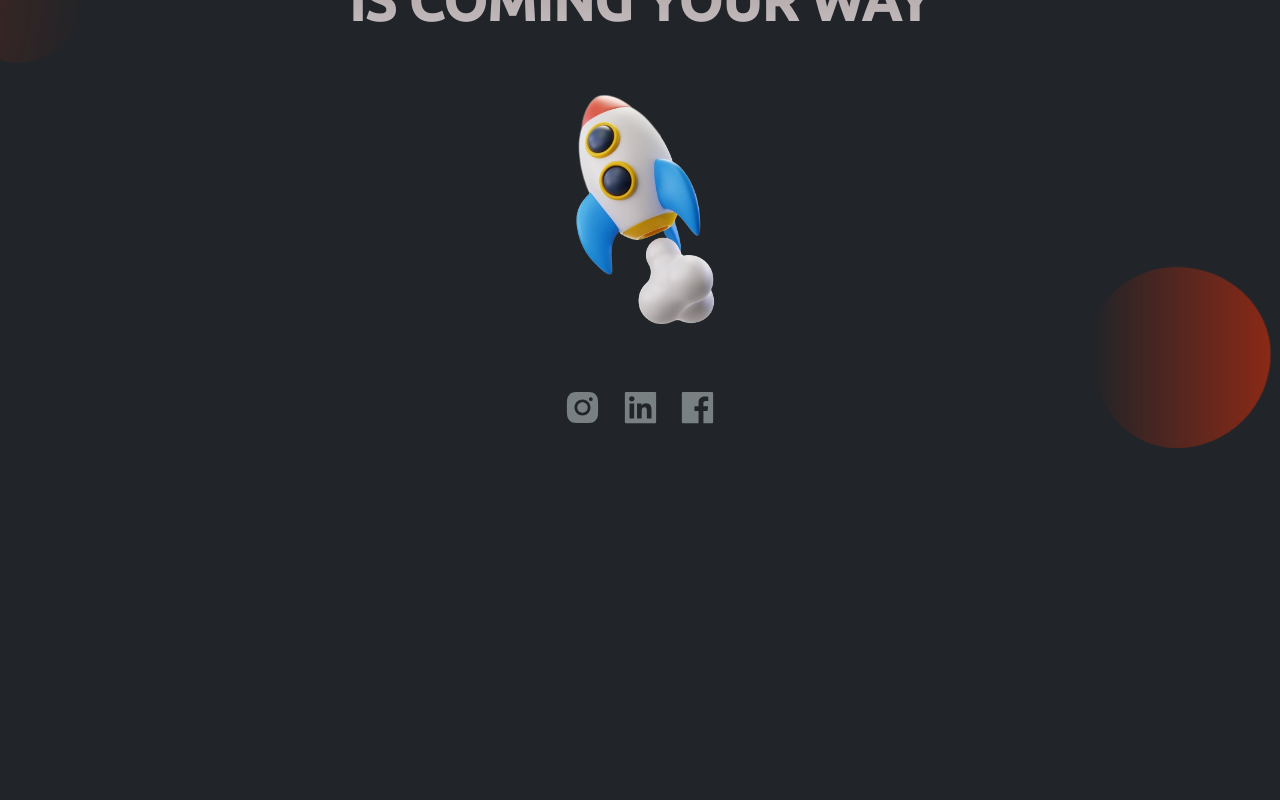
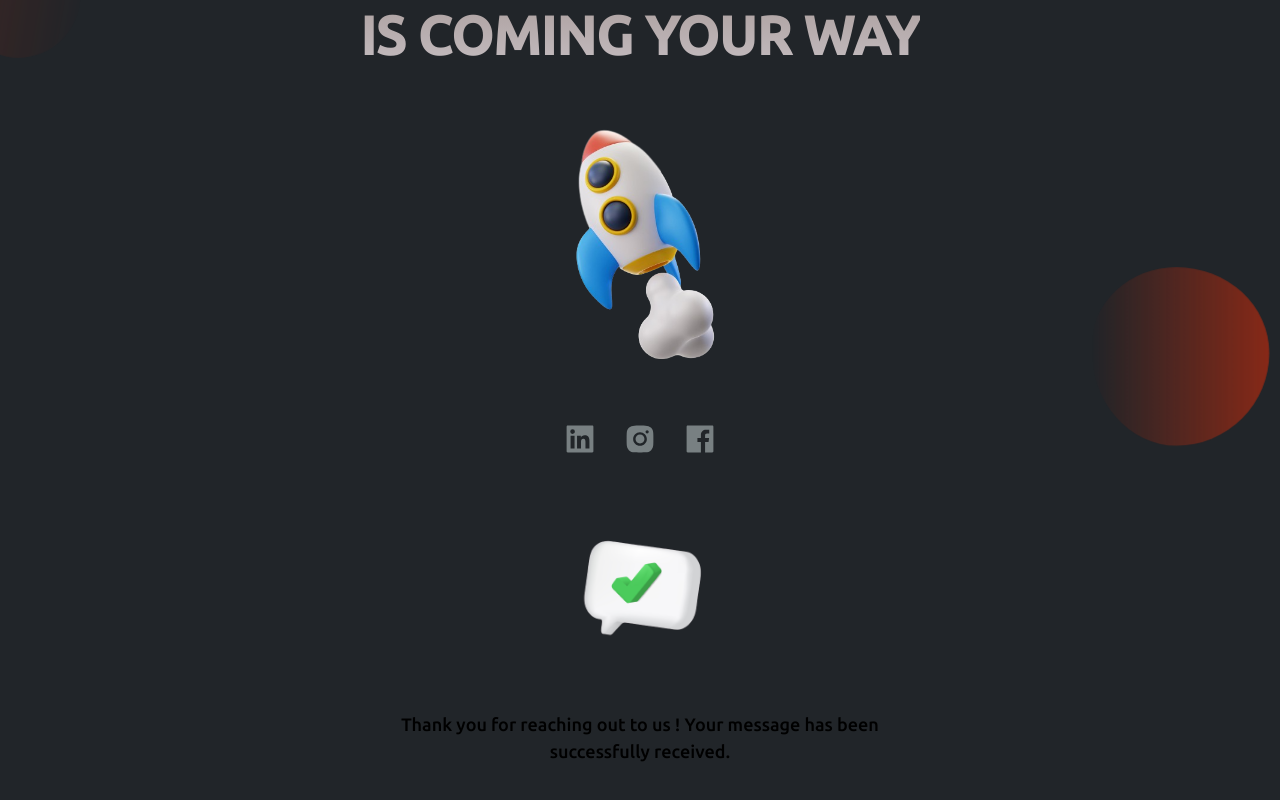
Before and after one commit to Silk-Dev/Silkdev-ComingSoon-Page, a Next.js app: page / in a window 1280 px wide. Shown: the part 269-1069 px from the top of the page. Before the commit the page ends 800 px from the top, so only its background shows below. Built offline with nearby package versions, Linux system fonts and the light colour scheme.

Commit message:
handle submit

```diff
--- a/src/app/components/contact/Contact.tsx
+++ b/src/app/components/contact/Contact.tsx
@@ -1,13 +1,19 @@
 import React from 'react'
 import styles from './contact.module.scss'
 import { InstagramFilled, LinkedinFilled,FacebookFilled } from '@ant-design/icons';
+import Link from 'next/link';
 const Contact = () => {
   return (
     <div className={styles.contact}>
-
-        <InstagramFilled className={styles.iconContainer} style={{ fontSize: '35px'}} />
-        <LinkedinFilled className={styles.iconContainer} style={{ fontSize: '35px' }} />
-        <FacebookFilled className={styles.iconContainer} style={{ fontSize: '35px' }} />
+        <Link href="https://www.linkedin.com/company/silkdev">
+            <LinkedinFilled className={styles.icon}/>
+        </Link>
+        <Link href="https://www.instagram.com/silk.dev/">
+            <InstagramFilled className={styles.icon2} />
+        </Link>
+        <Link href="https://www.facebook.com/silkdevcorp">
+            <FacebookFilled className={styles.icon3} />
+        </Link>
     </div>
   )
 }
--- a/src/app/components/contact/contact.module.scss
+++ b/src/app/components/contact/contact.module.scss
@@ -4,17 +4,18 @@
    display: flex;
    justify-content: space-between;
 }
-.iconContainer {
+.icon, .icon2, .icon3{
     cursor: pointer;
     color:#788082;
     transition: color 0.7s;
+    font-size: 30px;
+}
+.icon:hover {
+    color :#0072b1 ;
   }
-  .iconContainer:nth-child(1):hover {
+ .icon2:hover {
     color: #ca3584;
   }
-  .iconContainer:nth-child(2):hover {
-    color: #0072b1;
-  }
-  .iconContainer:nth-child(3):hover {
+.icon3:hover {
     color: #3b5998
   }
--- a/src/app/components/form/Form.tsx
+++ /dev/null
@@ -1,9 +0,0 @@
-import React from 'react'
-
-const Form = () => {
-  return (
-    <div>Form</div>
-  )
-}
-
-export default Form
--- a/src/app/components/form/form.module.scss
+++ /dev/null
@@ -1 +0,0 @@
-@import url('https://fonts.googleapis.com/css2?family=Poppins:wght@400;500;600&family=Ubuntu:ital,wght@0,500;1,400&display=swap');
--- a/src/app/components/header/Header.tsx
+++ b/src/app/components/header/Header.tsx
@@ -4,7 +4,7 @@ import logo from 'public/img/logo.png'
 const Header = () => {
   return (
     <div>
-      <Image alt='' width={150} height={100} src={logo}/>
+      <Image alt='' width={190} height={120} src={logo}/>
     </div>
   )
 }
--- a/src/app/components/heroSection/heroSection.module.scss
+++ b/src/app/components/heroSection/heroSection.module.scss
@@ -38,7 +38,7 @@
 margin-bottom: 25px;
 text-align: center;
 font-family: 'Ubuntu', sans-serif;
-font-size: 3.5rem;
+font-size: 4.2vw;
 font-style: normal;
 font-weight: 700;
 line-height: 142.023%;
--- /dev/null
+++ b/src/app/components/subMsg/SubMsg.tsx
@@ -0,0 +1,29 @@
+"use client";
+import React,{ useState} from 'react'
+import Image from 'next/image'
+import styles from './subMsg.module.scss'
+import seccess from '/public/img/success.png'
+import error from '/public/img/error.png'
+const SubMsg = () => {
+    const [isError,setError] = useState(false)
+  return (
+    <div className={styles.container} >
+        {!isError &&
+        <div className={styles.content}>
+        <Image width={220} height={100} alt='' src={seccess}/>
+        <p className={styles.textMsg}>Thank you for reaching out to us !
+           Your message has been successfully received.
+        </p>
+        </div>}
+        {isError &&
+        <div className={styles.content}>
+        <Image width={220} height={100} alt='' src={error}/>
+        <p className={styles.textMsg}>Oups !, it seems there was an issue with submitting your message
+Our team has been notified and is actively working to resolve this issue.
+        </p>
+        </div>}
+    </div>
+  )
+}
+
+export default SubMsg
--- /dev/null
+++ b/src/app/components/subMsg/subMsg.module.scss
@@ -0,0 +1,19 @@
+@import url('https://fonts.googleapis.com/css2?family=Poppins:wght@400;500;600&family=Ubuntu:ital,wght@0,300;0,500;1,400&display=swap');
+
+.container{
+    margin: 35px 0;
+}
+.content{
+    display: flex;
+    flex-direction: column;
+    justify-content: center;
+    align-items: center;
+
+}
+.textMsg{
+    width: 40vw;
+    text-align: center;
+    font-size: 18px;
+    font-family: 'Ubuntu', sans-serif;
+    // line-height: 3.5vh;
+}
--- a/src/app/page.tsx
+++ b/src/app/page.tsx
@@ -1,13 +1,14 @@
 import Image from 'next/image'
 import HeroSection from './components/heroSection/HeroSection'
 import Header from './components/header/Header'
+import SubMsg from './components/subMsg/SubMsg'
 
 export default function Home() {
   return (
     <main>
       <Header />
       <HeroSection />
-
+      <SubMsg />
     </main>
   )
 }
```
Also changed, not shown: public/img/error.png (added), public/img/success.png (added).
